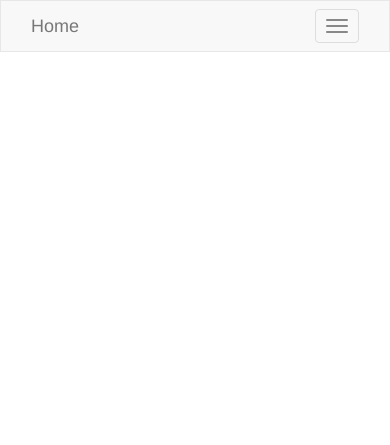
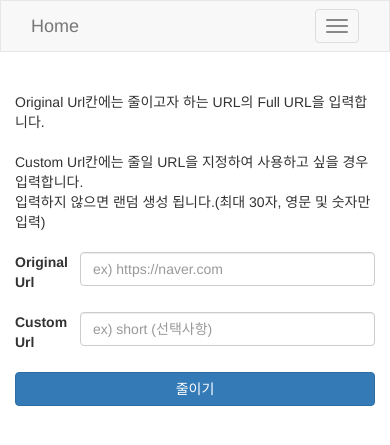
Before and after one commit to darkblank/url-converter, a Flask app: page / in a window 390 px wide. Shown: the top 445 px of the page. Run offline with Flask 2, Linux system fonts and the light colour scheme; parts of the project's set-up code (start-up, migrations or seed data) failed here and were passed over; some libraries are stand-ins or nearby versions.

Commit message:
base.html 이용해서 index.html 만들고, create_short_url api 이용하여 url 생성 기능 구현

```diff
--- a/app/views.py
+++ b/app/views.py
@@ -10,7 +10,7 @@ view = Blueprint('view', __name__)
 
 @view.route('/')
 def index():
-    return render_template('base.html')
+    return render_template('index.html')
 
 
 @view.route('/<string:short_url>')
--- a/templates/base.html
+++ b/templates/base.html
@@ -10,6 +10,7 @@
 	<link rel="stylesheet" href="{{ url_for('static', filename='css/base.css') }}">
     <script src="https://ajax.googleapis.com/ajax/libs/jquery/1.11.2/jquery.min.js"></script>
     <script src="{{ url_for('static', filename='bootstrap/js/bootstrap.min.js') }}"></script>
+    {% block head %}{% endblock %}
 </head>
 <body>
 		<div>
--- /dev/null
+++ b/templates/index.html
@@ -0,0 +1,84 @@
+{% extends 'base.html' %}
+
+{% block head %}
+    <script>
+    $(function(){
+        jQuery.fn.serializeObject = function() {
+            var obj = null;
+            try {
+                if(this[0].tagName && this[0].tagName.toUpperCase() == "FORM" ) {
+                    var arr = this.serializeArray();
+                    if(arr){ obj = {};
+                    jQuery.each(arr, function() {
+                        obj[this.name] = this.value; });
+                    }
+                }
+            }catch(e) {
+                alert(e.message);
+            }finally {}
+            return obj;
+        };
+
+        $("#url-form").on('submit', function(e){
+            var formData = $("#url-form").serializeObject();
+            $.ajax({
+                cache: false,
+                url: "/api/urls",
+                type: 'POST',
+                contentType: "application/json",
+                dataType: 'json',
+                data: JSON.stringify(formData),
+                success: function(data) {
+                    var fullUrl = '{{ request.base_url }}' + data.data.short_url;
+                    $('#text').html('생성된 URL: <input id="textbox-url" type=text value='+ fullUrl +'><button id="copy">복사</button>')
+                }, // success
+
+                error: function(xhr, textstatus, errorThrown) {
+                    alert(xhr.responseJSON.error);
+                }
+            });
+            e.preventDefault();
+        });
+        $('#text').on('click', '#copy', function(){
+            document.getElementById('textbox-url').select();
+            document.execCommand("copy");
+            alert("클립보드에 복사 되었습니다");
+        })
+
+    })
+    </script>
+{% endblock %}
+{% block title %}{% endblock %}
+{% block content %}
+    <div id="main">
+        <div id="text" style="margin-bottom: 20px">
+            Original Url칸에는 줄이고자 하는 URL의 Full URL을 입력합니다.<br><br>
+            Custom Url칸에는 줄일 URL을 지정하여 사용하고 싶을 경우 입력합니다.<br>
+            입력하지 않으면 랜덤 생성 됩니다.(최대 30자, 영문 및 숫자만 입력)
+        </div>
+        <form class="form-horizontal" id="url-form" method="POST">
+            <div class="form-group">
+                <label
+                    for="original_url"
+                    class="col-xs-2 control-label">
+                    Original Url
+                </label>
+                <div class="col-xs-10">
+                    <input type="text" class="form-control" id="original_url" name="original_url" placeholder="ex) https://naver.com">
+                </div>
+            </div>
+            <div class="form-group">
+                <label
+                    for="short_url"
+                    class="col-xs-2 control-label">
+                    Custom Url
+                </label>
+                <div class="col-xs-10">
+                    <input type="text" class="form-control" id="short_url" name="short_url" placeholder="ex) short (선택사항)">
+                </div>
+            </div>
+            <button class="btn btn-primary btn-block">줄이기</button>
+        </form>
+    </div>
+
+{% endblock %}
```
